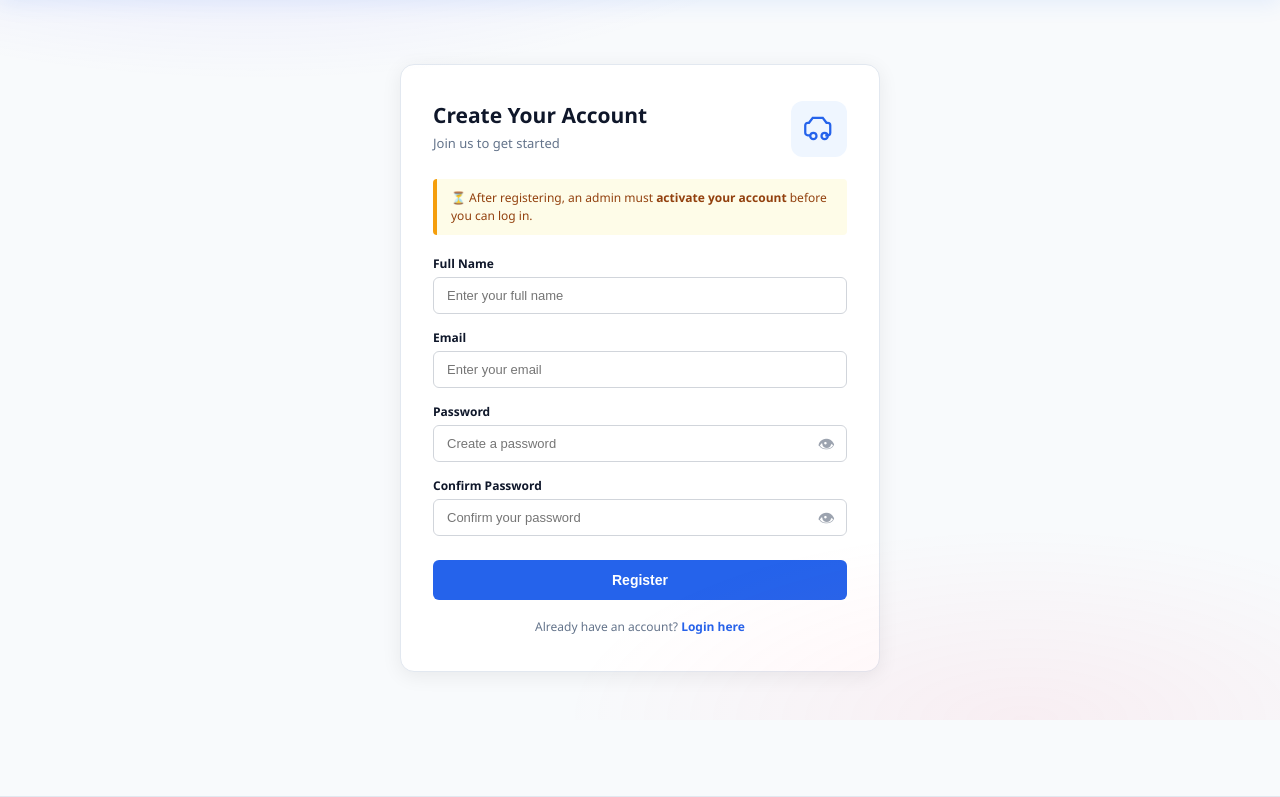
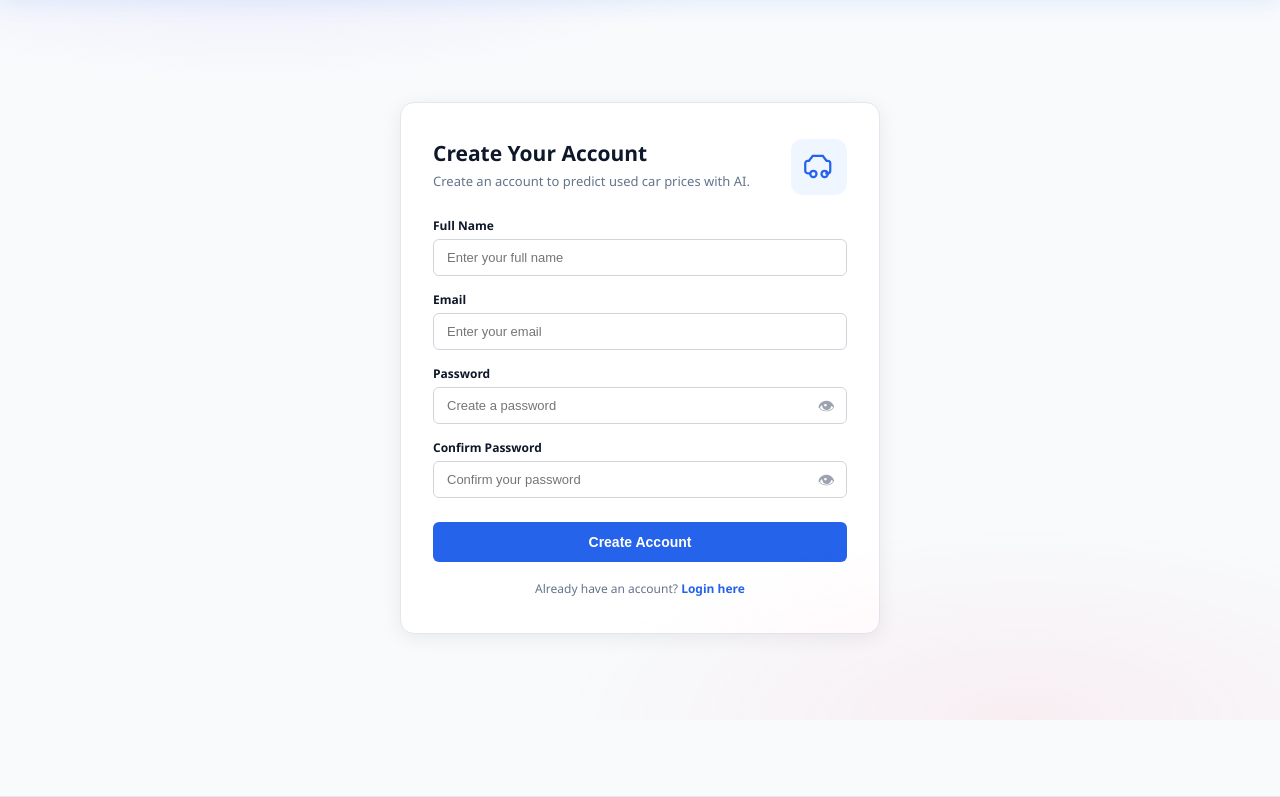
Before and after one commit to SaikrishnaMangalaprthi/Used_Car_Price_Prediction_Using_ML, a Django app: page /UserRegister/ in a window 1280 px wide. Shown: the part 80-877 px from the top of the page. Run offline with Django 4.2, Linux system fonts and the light colour scheme; parts of the project's set-up code (start-up, migrations or seed data) failed here and were passed over.

Commit message:
Remove admin activation notice

```diff
--- a/templates/UserRegistrations.html
+++ b/templates/UserRegistrations.html
@@ -28,8 +28,9 @@
       <div>
         <h2 style='font-size:21px; font-weight:700; color:var(--text,#374151); margin-bottom:5px;'>
           Create Your Account</h2>
-        <p style='font-size:13px; color:var(--muted,#6B7280);'>
-          Join us to get started</p>
+       <p style="font-size:13px;color:var(--muted,#6B7280);line-height:1.5;">
+    Create an account to predict used car prices with AI.
+</p>
       </div>
       <!-- Car + shield SVG icon in a blue circle -->
       <div style='
@@ -44,22 +45,6 @@
           <circle cx='16.5' cy='17.5' r='2.5'/>
         </svg>
       </div>
-    </div>
-
-    <!-- ── Yellow warning: admin activation needed ── -->
-    <div style='
-      background: #FEFCE8;
-      border-left: 4px solid #F59E0B;
-      padding: 10px 14px;
-      border-radius: 4px;
-      margin-bottom: 20px;
-      font-size: 12px;
-      color: #92400E;
-      line-height: 1.5;
-    '>
-      &#9203; After registering, an admin must
-      <strong>activate your account</strong>
-      before you can log in.
     </div>
 
     <!-- ── Error box: shown when form has errors ── -->
@@ -249,7 +234,7 @@
         '
         onmouseover="this.style.background='#1F3864'"
         onmouseout="this.style.background='#2563EB'"
-      >Register</button>
+      >Create Account</button>
     </form>
 
     <!-- Footer link -->
```
